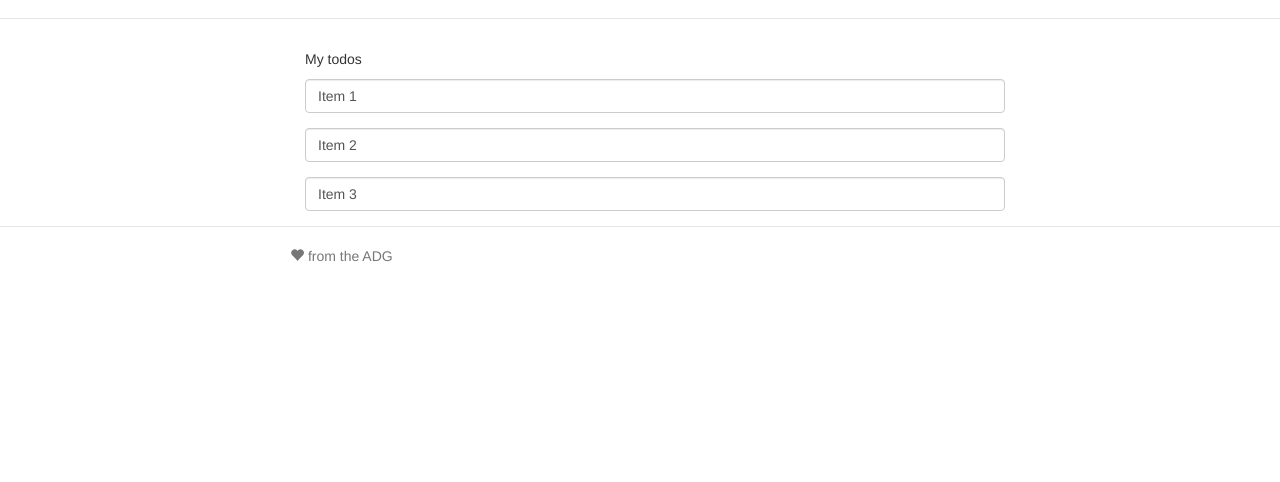
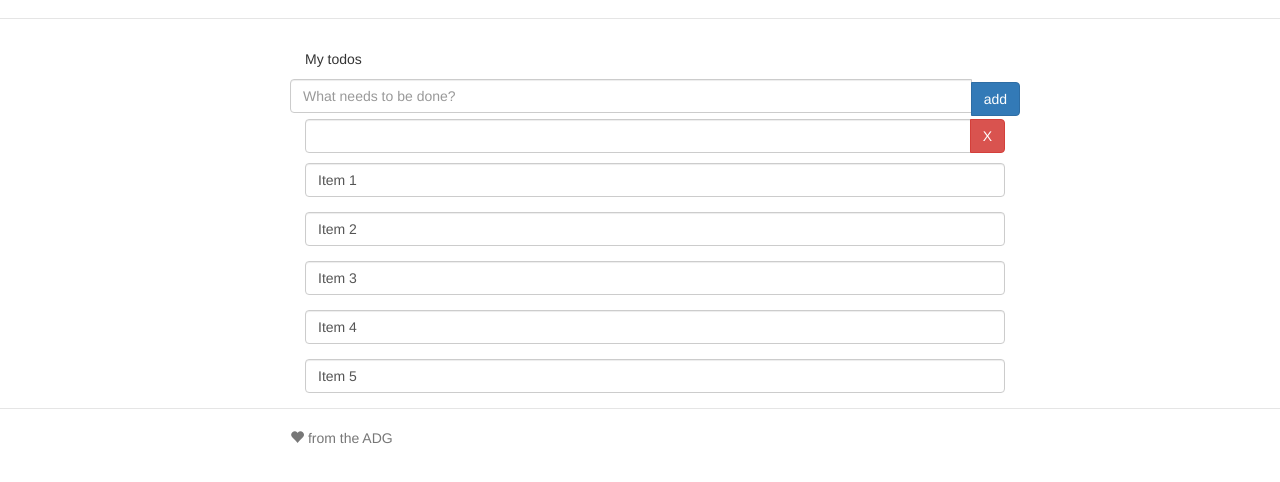
Before and after one commit to grantad/form_app, a website: page app/index.html in a window 1280 px wide. Shown: the part 54-536 px from the top of the page. Drawn offline with nearby package versions, Linux system fonts and the light colour scheme; some packages are replaced by stand-ins of ours; files that its build step writes are made by us from their sources; a script that the page names is missing.

Commit message:
third commit

```diff
--- a/app/scripts/controllers/main.js
+++ b/app/scripts/controllers/main.js
@@ -2,5 +2,10 @@
 
 angular.module('formAppApp')
    .controller('MainCtrl', function($scope) {
-      $scope.todos = ['Item 1', 'Item 2', 'Item 3'];
-});
+      $scope.todos = ['Item 1', 'Item 2', 'Item 3', 'Item 4', 'Item 5'];
+      $scope.addTodo = function() {
+          $scope.todos.push($scope.todo);
+          $scope.todo = '';
+      };
+   }
+);
--- a/app/views/main.html
+++ b/app/views/main.html
@@ -1,5 +1,24 @@
 <div class="container">
   <p>My todos</p>
+
+  <form role="form" ng-submit="addTodo()">
+     <div class="row">
+          <div class="input-group">
+             <input type ="text" ng-model="todo" placeholder="What needs to be done?" class="form-control"><br></br>
+             <span class="input-group-btn">
+                <input type="submit" class="btn btn-primary" value="add">
+             </span>
+          </div>
+     </div>
+  </form>
+
+  <p class="input-group" np-repeat="todo in todos">
+    <input type="text" ng-model="todo" class="form-control">
+    <span class="input-group-btn">
+      <button class="btn btn-danger" ng-click="removeTodo($index)" aria-label="Remove">X</button>
+    </span>
+  </p>
+
   <p class="form-group" ng-repeat="todo in todos">
     <input type="text" ng-model="todo" class="form-control">
   </p>
```
